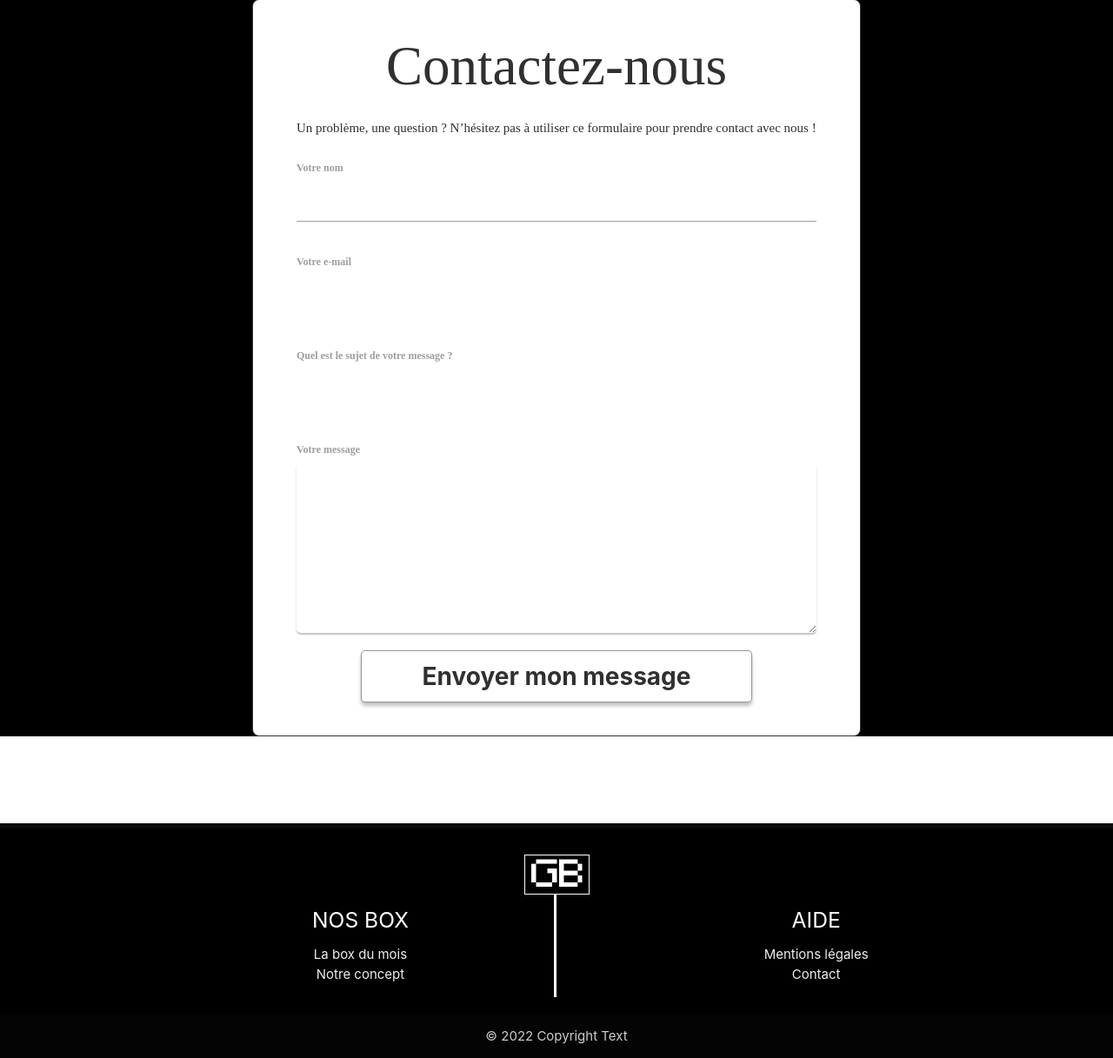
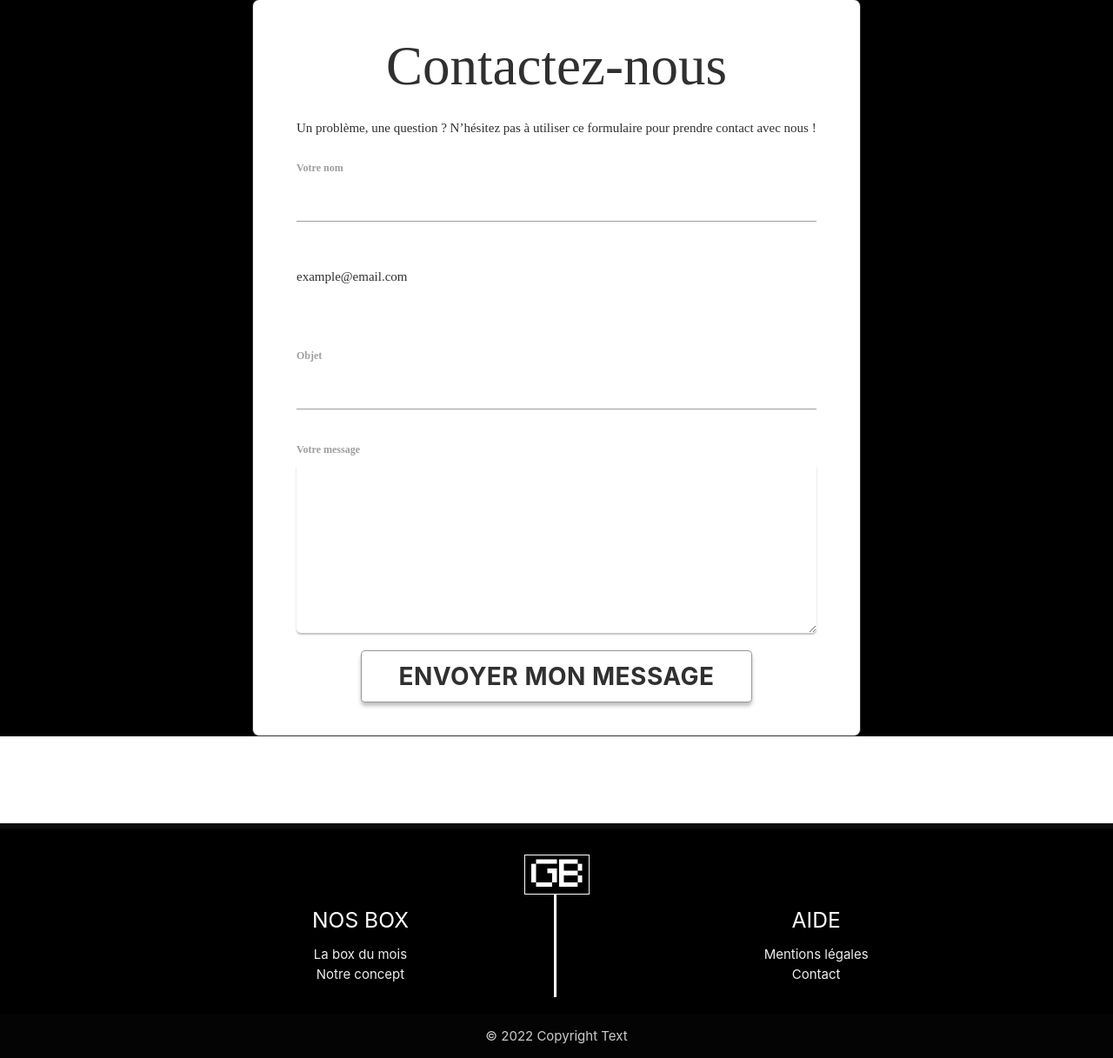
Before and after one commit to KingPrime69/Site-Pro, a PHP site: page /contact.php in a window 1280 px wide. Shown: the part 65-1282 px from the top of the page at 87% size. Run offline with PHP 8.4, Linux system fonts and the light colour scheme; data comes from the database, SQL or seed files in the repository; some web fonts are replaced.

Commit message:
avancement

```diff
--- a/admin.php
+++ b/admin.php
@@ -3,6 +3,7 @@
 <body>
   <a class="waves-effect waves-light btn" href="theme.php">Theme</a>
   <a class="waves-effect waves-light btn" href="user.php">User</a>
+  <a class="waves-effect waves-light btn" href="message.php">Messagerie</a>
   <!--JavaScript at end of body for optimized loading-->
   <script type="text/javascript" src="js/jquery.js"></script>
   <script type="text/javascript" src="js/materialize.min.js"></script>
--- a/bdd/login.php
+++ b/bdd/login.php
@@ -12,12 +12,14 @@ if(empty($data)){ //vérifie si le resultat est vide !
      //non connecté
      $errorShow = array("error");
      $_SESSION['error'] = $errorShow[0];
+     unset($_SESSION['user']);
+     session_destroy();
+     header('Location:../connexion.php');
 }
 else{
   foreach ($data as $user) {
     if ($user['activated'] == 1) {
       $_SESSION['user'] = $user; //on enregistre que l'utilisateur est connecté
-      $_SESSION['email'] = $_POST['email'];
     }
     else{
       //renvoie que le compte est bloqué
--- a/contact.php
+++ b/contact.php
@@ -4,37 +4,35 @@
   <body>
       <?php require_once 'content/navbar.php'; ?>
       <div class="bodyform">
-
-
         <div class="contactez-nous">
           <h1>Contactez-nous</h1>
           <p>Un problème, une question ? N’hésitez pas à utiliser ce formulaire pour prendre contact avec nous !</p>
-        <form action="/page-traitement-donnees" method="post" class="formContact">
+          <form action="send.php" method="post" class="formContact">
             <div>
               <label for="nom">Votre nom</label>
-            <input type="text" id="nom" name="nom" placeholder="Martin" required>
+              <input type="text" id="nom" name="name" required>
             </div>
             <div>
-            <label for="email">Votre e-mail</label>
-            <input type="hidden" id="email" name="email" placeholder="monadresse@mail.com" required>
-            <p></p>
+              <input type="hidden" id="email" name="email" value="<?php if(isset($_SESSION['user'])){echo $_SESSION['user']['email'];} ?>">
+              <p><?php
+              if(empty($_SESSION['user']['email'])){
+                echo "example@email.com";
+              }
+              else {
+                ?> <p> <?php echo $_SESSION['user']['email']; ?> </p> <?php
+              }
+              ?></p>
             </div>
             <div>
-            <label for="sujet">Quel est le sujet de votre message ?</label>
-            <select name="sujet" id="sujet" required>
-                <option value="" disabled selected hidden>Choisissez le sujet de votre message</option>
-                <option value="probleme-compte">Problème avec mon compte</option>
-                <option value="question-produit">Question à propos d’un produit</option>
-                <option value="suivi-commande">Suivi de ma commande</option>
-                <option value="autre">Autre...</option>
-             </select>
+              <label for="nom">Objet</label>
+              <input type="text" id="nom" name="object" required>
             </div>
             <div>
               <label for="message">Votre message</label>
-            <textarea id="message" name="message" placeholder="Bonjour, je vous contacte car...." required></textarea>
+              <textarea id="message" name="texte" required></textarea>
             </div>
             <div>
-            <button type="submit">Envoyer mon message</button>
+              <button class="btn waves-effect waves-teal" type="submit">Envoyer mon message</button>
             </div>
           </form>
         </div>
--- a/helpers/config.php
+++ b/helpers/config.php
@@ -1,4 +1,5 @@
 <?php
+session_start();
 $pdo = new PDO(
     'mysql:host=localhost;dbname=gamebox;',
     'root',
--- a/index.php
+++ b/index.php
@@ -52,11 +52,7 @@
         </div>
 
           <div class="center-align button-box">
-<<<<<<< HEAD
               <a class="btn-box style-font color-text" href="Produit.php" style="width:130px"> EN SAVOIR PLUS </a>
-=======
-              <a class="btn-box style-font color-text" href="Produit.php"> EN SAVOIR PLUS </a>
->>>>>>> 871bc187cff2333a4eb1a637fd937bf31c859b85
           </div>
     </div>
 
--- a/theme.php
+++ b/theme.php
@@ -1,7 +1,7 @@
 <?php require_once 'helpers/head.php'; ?>
 <body>
   <?php
-    require_once 'helpers/config.php';
+
     require_once 'content/navbar.php';
     $sqltheme = "SELECT theme FROM `css` WHERE activated = 1";
     $prep = $pdo->prepare($sqltheme);
@@ -18,7 +18,7 @@
     ?>
   <h3>Crée un thème</h3>
   <div class="row">
-    <form class="col s12" method="post" action="adminForm.php">
+    <form class="col s12" method="post" action="createTheme.php">
       <div class="row">
         <div class="input-field col l3">
           <input placeholder="Theme actuelle: <?php echo $live['theme']; ?>" id="theme" type="text" class="" name="theme">
--- a/user.php
+++ b/user.php
@@ -1,7 +1,6 @@
 <?php require_once 'helpers/head.php'; ?>
 <body>
   <?php
-    require_once 'helpers/config.php';
     require_once 'content/navbar.php';
     $sql = "SELECT * FROM user";
     $pre = $pdo->prepare($sql);
```
Also changed, not shown: message.php (added, +30 -0 lines), send.php (added, +13 -0 lines), createTheme.php (renamed from adminForm.php). Lines whose indentation alone changed are shown as unchanged.
